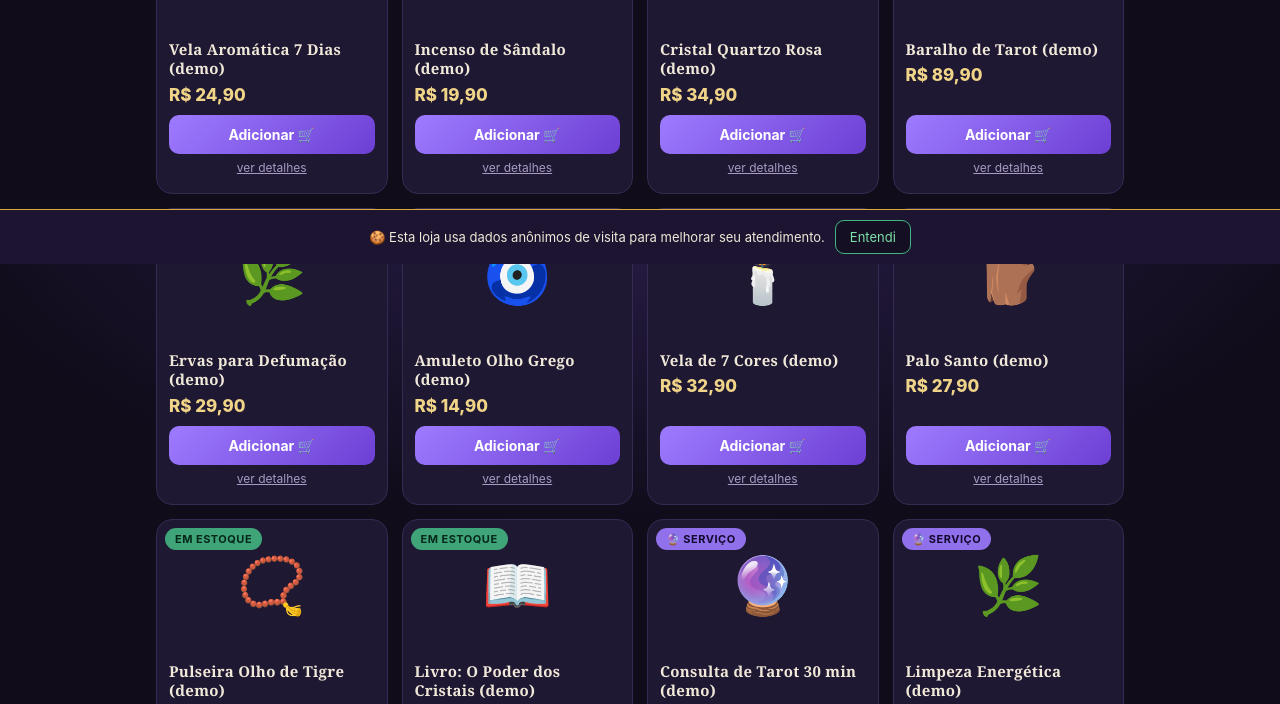
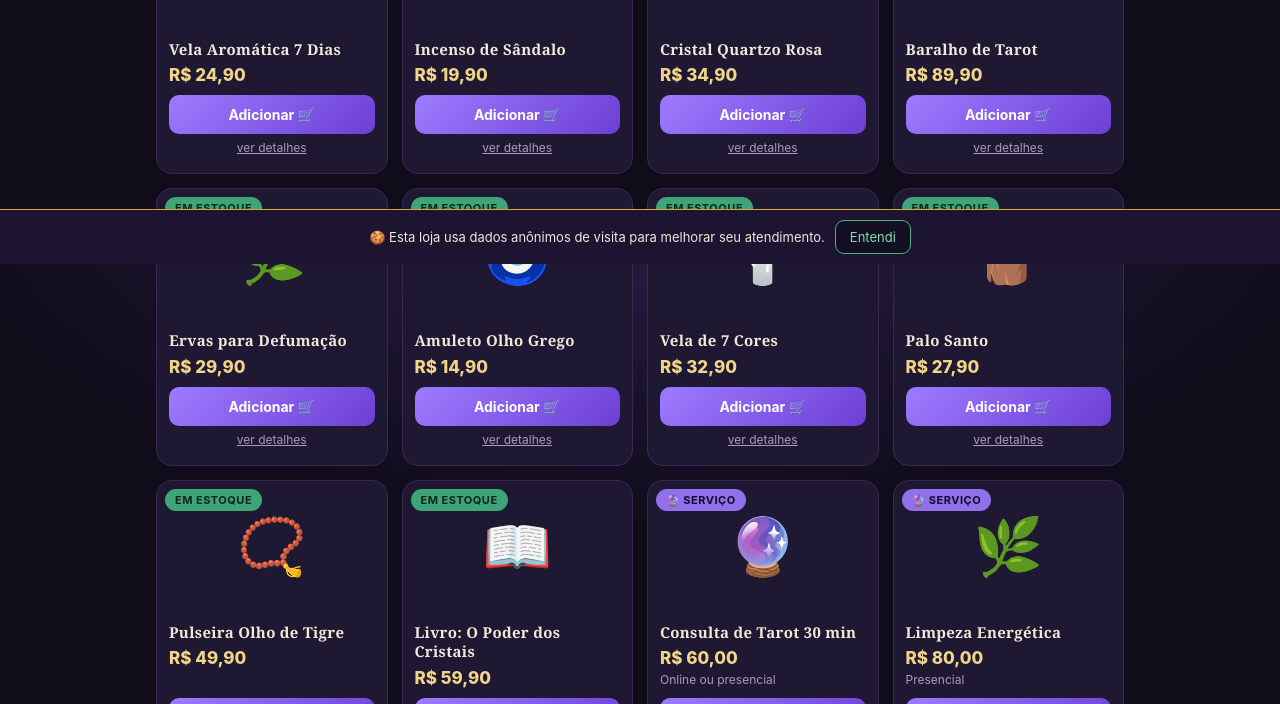
Before and after one commit to claudiojoseoliveira/demos-cj, a plain HTML site: page demo-loja/index.html in a window 1280 px wide. Shown: the part 536-1240 px from the top of the page. Drawn offline with Linux system fonts and the light colour scheme.

Commit message:
Loja demo: vitrine com nomes e descricoes realistas (sem demo)

```diff
--- a/demo-loja/index.html
+++ b/demo-loja/index.html
@@ -500,18 +500,18 @@
     v:2,
     settings:{ storeName:'Loja Demo', whatsapp:'5585000000000', pixKey:'', address:'', adminPass:'admin123' },
     products:[
-      P('p1','produto','velas','Vela Aromática 7 Dias (demo)',24.90,'Produto fictício para demonstração.','🕯️',1,30),
-      P('p2','produto','incensos','Incenso de Sândalo (demo)',19.90,'Produto fictício para demonstração.','💨',4,50),
-      P('p3','produto','cristais','Cristal Quartzo Rosa (demo)',34.90,'Produto fictício para demonstração.','💎',5,20),
-      P('p4','produto','tarot','Baralho de Tarot (demo)',89.90,'Produto fictício para demonstração.','🃏',0,12),
-      P('p5','produto','ervas','Ervas para Defumação (demo)',29.90,'Produto fictício para demonstração.','🌿',2,25),
-      P('p6','produto','amuletos','Amuleto Olho Grego (demo)',14.90,'Produto fictício para demonstração.','🧿',4,40),
-      P('p7','produto','velas','Vela de 7 Cores (demo)',32.90,'Produto fictício para demonstração.','🕯️',3,15),
-      P('p8','produto','incensos','Palo Santo (demo)',27.90,'Produto fictício para demonstração.','🪵',3,8),
-      P('p9','produto','amuletos','Pulseira Olho de Tigre (demo)',49.90,'Produto fictício para demonstração.','📿',3,18),
-      P('p10','produto','livros','Livro: O Poder dos Cristais (demo)',59.90,'Produto fictício para demonstração.','📖',6,10),
-      P('s1','servico','servicos','Consulta de Tarot 30 min (demo)',60.00,'Serviço fictício para demonstração.','🔮',5,null,'Online ou presencial'),
-      P('s2','servico','servicos','Limpeza Energética (demo)',80.00,'Serviço fictício para demonstração.','🌿',2,null,'Presencial'),
+      P('p1','produto','velas','Vela Aromática 7 Dias',24.90,'Vela artesanal de 7 dias, aroma de lavanda.','🕯️',1,30),
+      P('p2','produto','incensos','Incenso de Sândalo',19.90,'Varetas de incenso de sândalo, caixa com 20 unidades.','💨',4,50),
+      P('p3','produto','cristais','Cristal Quartzo Rosa',34.90,'Pedra natural de quartzo rosa, tamanho médio.','💎',5,20),
+      P('p4','produto','tarot','Baralho de Tarot',89.90,'Baralho clássico de 78 cartas com guia ilustrado.','🃏',0,12),
+      P('p5','produto','ervas','Ervas para Defumação',29.90,'Mix de ervas secas para defumação e limpeza.','🌿',2,25),
+      P('p6','produto','amuletos','Amuleto Olho Grego',14.90,'Amuleto de proteção em vidro, com cordão.','🧿',4,40),
+      P('p7','produto','velas','Vela de 7 Cores',32.90,'Vela de 7 cores para rituais e intenções.','🕯️',3,15),
+      P('p8','produto','incensos','Palo Santo',27.90,'Bastões de palo santo natural, pacote com 4 unidades.','🪵',3,8),
+      P('p9','produto','amuletos','Pulseira Olho de Tigre',49.90,'Pulseira em pedras naturais de olho de tigre.','📿',3,18),
+      P('p10','produto','livros','Livro: O Poder dos Cristais',59.90,'Guia prático sobre cristais e seus usos.','📖',6,10),
+      P('s1','servico','servicos','Consulta de Tarot 30 min',60.00,'Leitura online ou presencial, com interpretação completa.','🔮',5,null,'Online ou presencial'),
+      P('s2','servico','servicos','Limpeza Energética',80.00,'Sessão presencial de limpeza e equilíbrio.','🌿',2,null,'Presencial'),
     ],
     orders:[],
     stats:{ visits:[], views:{} },
```
